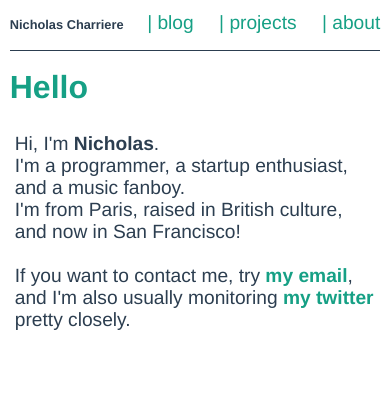
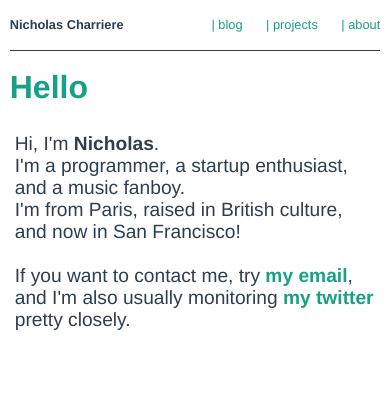
Before and after one commit to nichochar/blog, a Flask app: page / in a window 390 px wide. Shown: the top 420 px of the page. Run offline with Flask 2, Linux system fonts and the light colour scheme; some libraries are stand-ins or nearby versions.

Commit message:
Fixed header on mobile

```diff
--- a/blog/static/customStyle.css
+++ b/blog/static/customStyle.css
@@ -207,6 +207,9 @@ iframe {
   #header .home {
     padding-top: 17px;
     font-size: 0.8em; }
+  #header .header-links {
+    padding-top: 17px;
+    font-size: 0.8em; }
 
   #foot {
     width: 95%;
--- a/blog/static/customStyle.scss
+++ b/blog/static/customStyle.scss
@@ -288,6 +288,11 @@ iframe {
             padding-top: 17px;
             font-size: 0.8em;
         }
+
+        .header-links {
+            padding-top: 17px;
+            font-size: 0.8em;
+        }
     }
 
     #foot {
```
